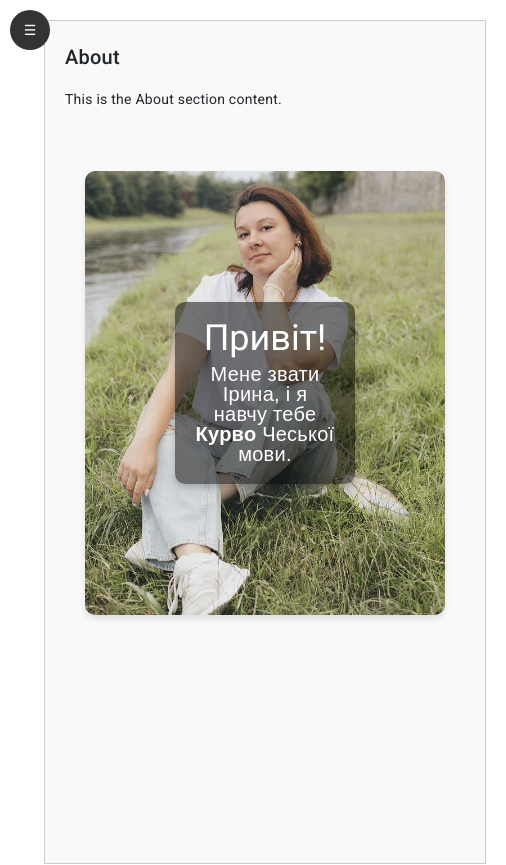
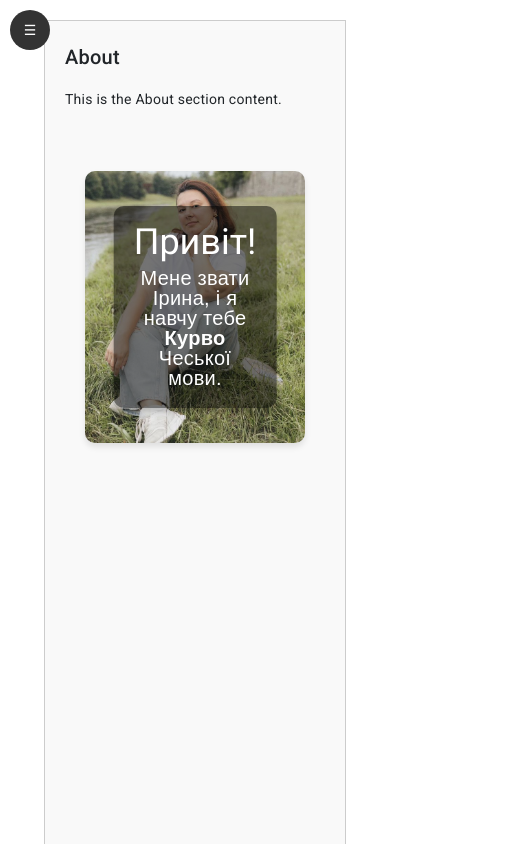
Before and after one commit to YuriiSmal/FrontApp, an Angular app: page /presentation in a window 390 px wide. Shown: the top 865 px of the page, 506 px wide, since content can reach past the window. After the commit the page ends 844 px from the top, so only its background shows below. Built offline with nearby package versions, Linux system fonts and the light colour scheme.

Commit message:
New Try 000003

```diff
--- a/src/app/presentation/presentation.component.css
+++ b/src/app/presentation/presentation.component.css
@@ -28,7 +28,7 @@
 
 .sidebar {
     width: 200px;
-    position: fixed;
+    position: relative;
     top: 0;
     left: 0;
     height: 100%;
@@ -102,6 +102,7 @@
     }
 
     .sidebar {
+        position: absolute;
         transform: translateX(0); /* Завжди відкрита */
     }
 
@@ -121,6 +122,29 @@
 
     .sidebar.hidden + .content {
         margin-left: 0;
+    }
+}
+
+@media (max-width: 768px) {
+    body {
+        overflow: hidden; /* Забороняє прокручування */
+        position: fixed; /* Фіксує body */
+        width: 100%; /* Забезпечує, що body займає всю ширину екрану */
+        height: 100%; /* Забезпечує, що body займає всю висоту екрану */
+        top: 0;
+        left: 0;
+    }
+
+    /* Для забезпечення роботи з фіксованим body можна додати підконтейнер для контенту */
+    .container {
+        height: 100vh; /* Висота контейнера на екрані */
+        overflow: auto; /* Дозволяє прокручування тільки в середині контейнера */
+    }
+
+    /* Якщо потрібно, додавайте додаткові стилі для внутрішніх елементів */
+    .content {
+        overflow-y: auto; /* Включає прокручування контенту */
+        height: 100%; /* Залишити висоту в межах екрану */
     }
 }
 
```
